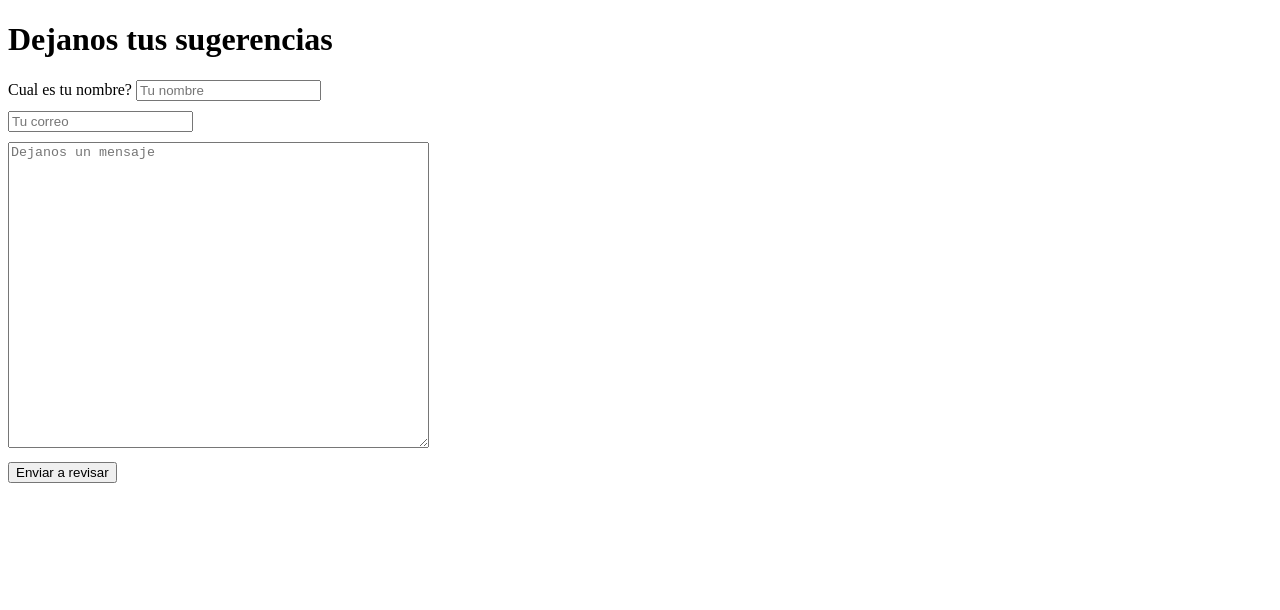
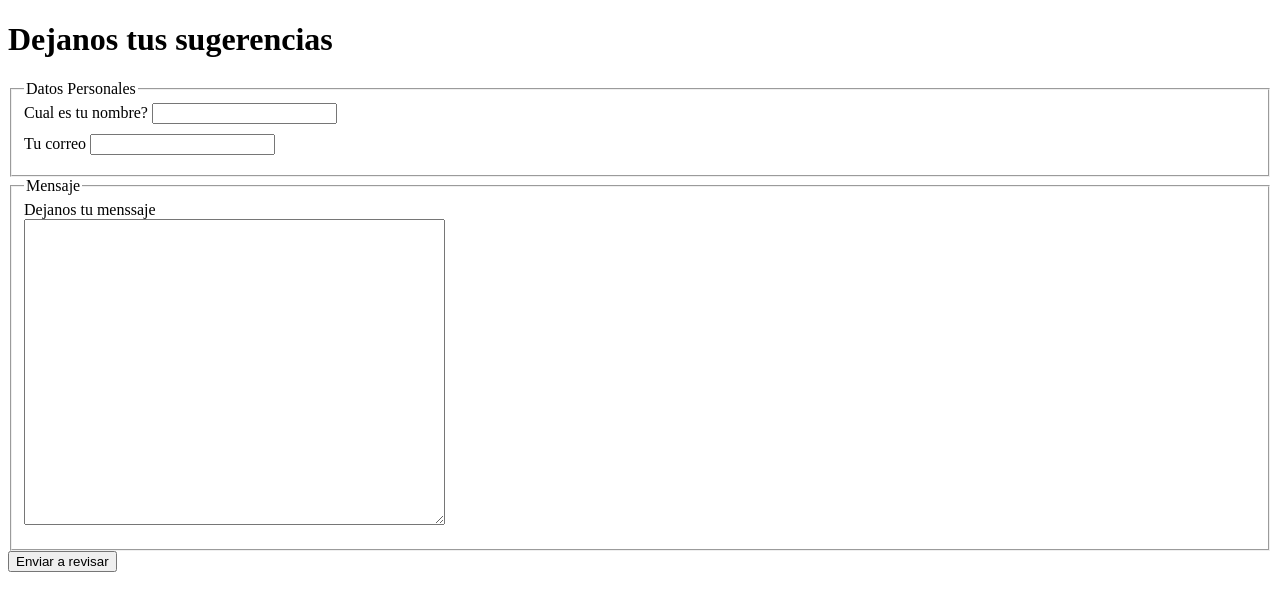
Before and after one commit to fisiangel14/html-2020, a plain HTML site: page 07/index.html in a window 1280 px wide. Drawn offline with Linux system fonts and the light colour scheme.

Commit message:
formularios 2

```diff
--- a/07/index.html
+++ b/07/index.html
@@ -18,12 +18,15 @@
     form -- con esto se inicia el formualrio
     input -- son las etiquetas para poder  ingresar datos
     button -- es para poder enviar esos datos
+    label  -- para poder relacionar con los inputs
 
     atributos
     action -- a donde enviara los datos
     placeholder -- es un texto de ayuda en los inputs
     textarea -- para poder escribir mas texto
     name en cada elemento es muy IMPORTANTE!!!!
+    for - se realcioa con el id del input
+    value  -- es el valor del input
 
     tipos de input
     submit para enviar datos como button
@@ -32,16 +35,28 @@
 
 <body>
     <form action="form.html">
+        <fieldset>
+            <legend>Datos Personales</legend>
             <div>
-            <label for="username">Cual es tu nombre? </label>
-            <input id="username" placeholder="Tu nombre" name="username">
+                <label >Cual es tu nombre?
+                    <input id="username"  name="username">
+                </label>
             </div>
             <div>
-            <input placeholder="Tu correo" name="email">
+                <label for="email">Tu correo</label>
+                <input id="label"  name="email">
             </div>
+
+        </fieldset>
+
+        <fieldset>
+            <legend>Mensaje</legend>
             <div>
-            <textarea id="" cols="50" rows="20" placeholder="Dejanos un mensaje" name="message"></textarea>
+                <label for="message"> Dejanos tu menssaje</label><br>
+                <textarea id="message" cols="50" rows="20"  name="message"></textarea>
             </div>
+        </fieldset>
+
         <!-- <button>Enviar</button> -->
         <input type="submit" value="Enviar a revisar">
     </form>
```
Lines whose indentation alone changed are shown as unchanged.
